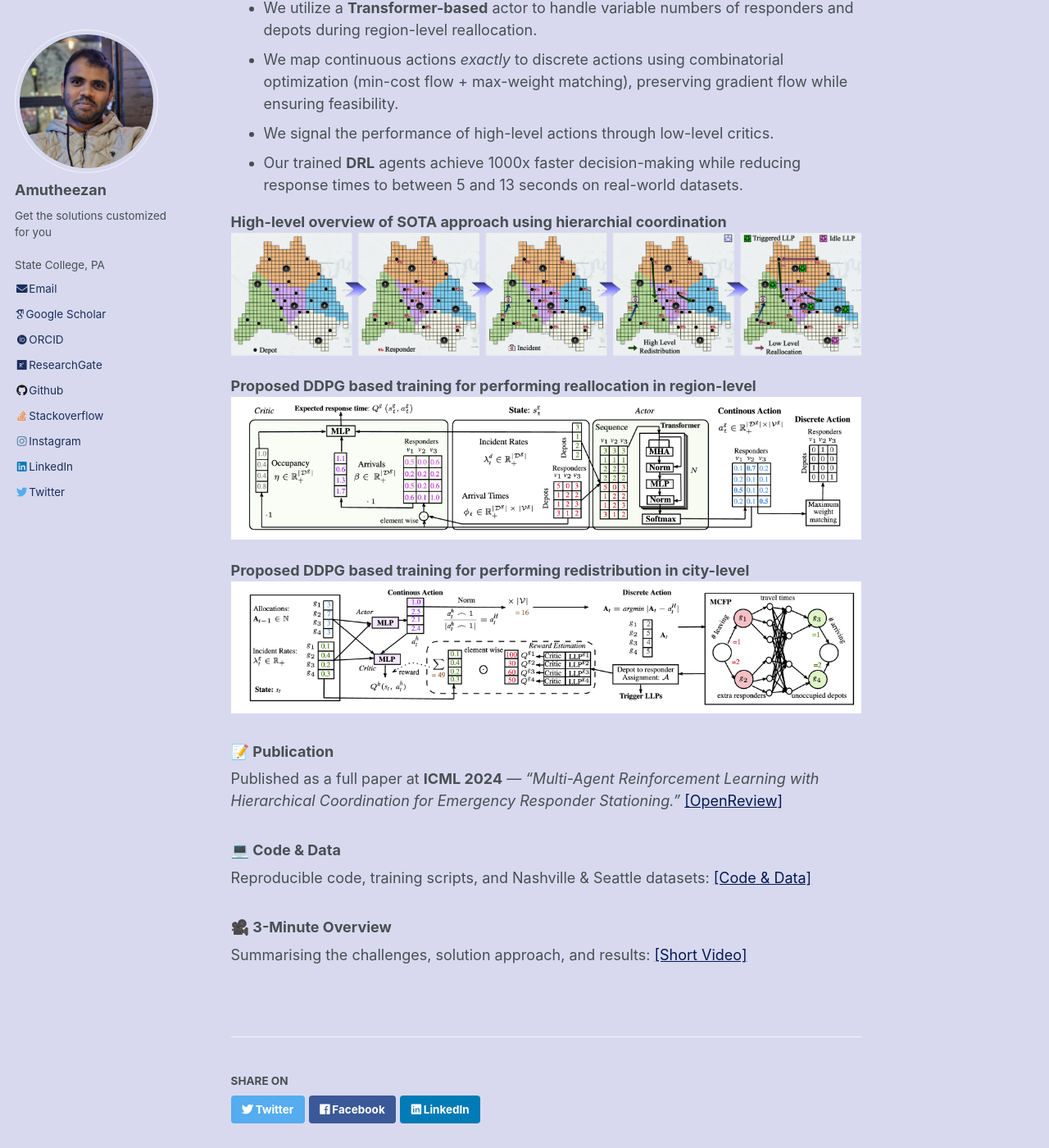
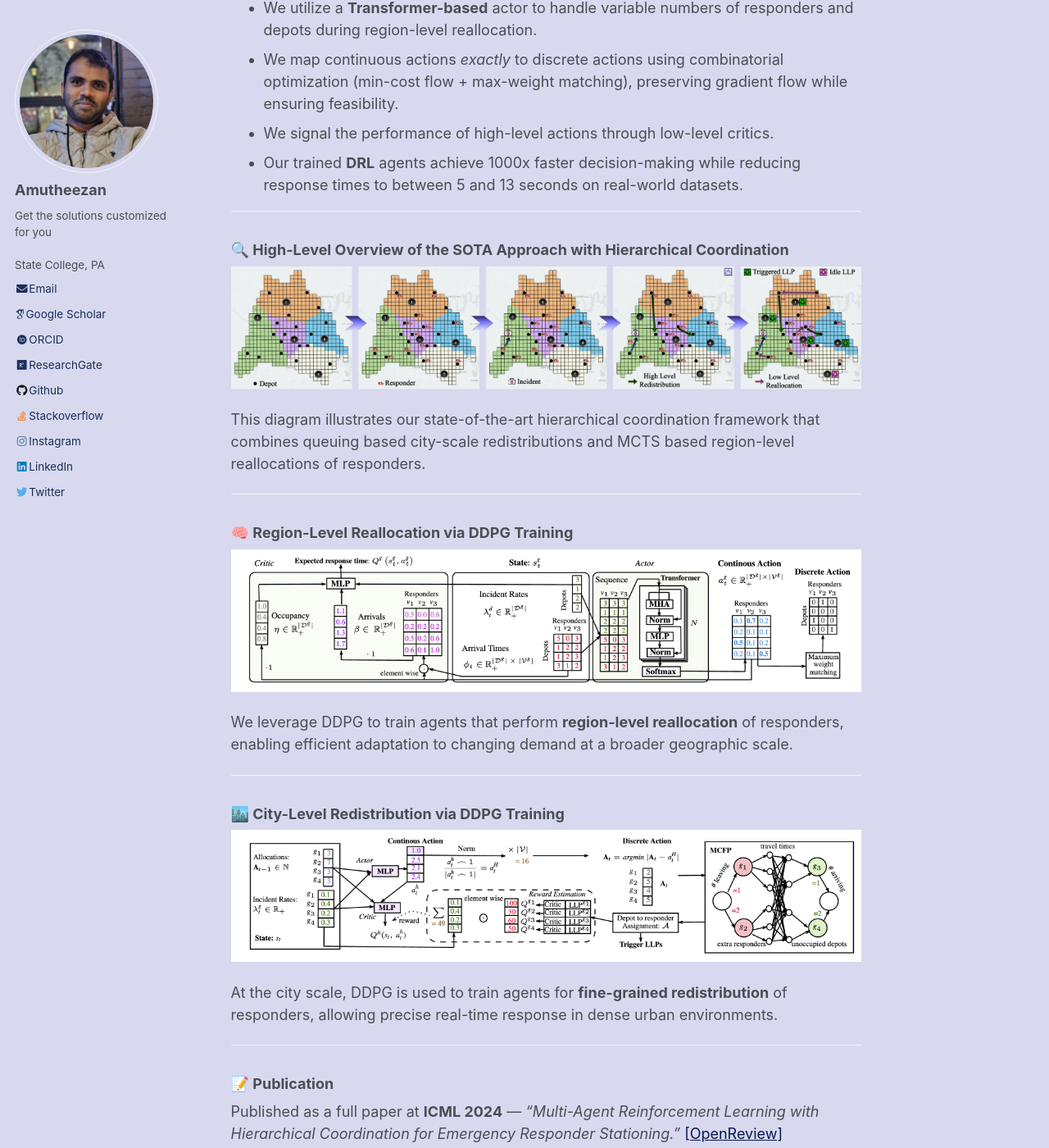
Before and after one commit to Amutheezan/amutheezan.github.io, a Jekyll site: the page built from _projects/2024-06-06-stationing.md, in a window 1280 px wide and 1400 px high, scrolled down 420 px. Shown: the whole window at 82% size. Built offline with Jekyll 4.4.1, drawn with Linux system fonts in a browser that asks for light colours; some web fonts are replaced.

Commit message:
Update 2024-06-06-stationing.md

```diff
--- a/_projects/2024-06-06-stationing.md
+++ b/_projects/2024-06-06-stationing.md
@@ -14,20 +14,38 @@ date: 2024-06-06
 - We signal the performance of high-level actions through low-level critics.
 - Our trained **DRL** agents achieve 1000x faster decision-making while reducing response times to between 5 and 13 seconds on real-world datasets.
 
-**High-level overview of SOTA approach using hierarchial coordination**
-![image](https://amutheezan.com/images/FullProcessImage.png)
+---
 
-**Proposed DDPG based training for performing reallocation in region-level**
-![image](https://amutheezan.com/images/LLPTraining.png)
+### 🔍 High-Level Overview of the SOTA Approach with Hierarchical Coordination
+![High-Level Process](https://amutheezan.com/images/FullProcessImage.png)
 
-**Proposed DDPG based training for performing redistribution in city-level**
-![image](https://amutheezan.com/images/HLPTraining.png)
+This diagram illustrates our state-of-the-art hierarchical coordination framework that combines queuing based city-scale redistributions and MCTS based region-level reallocations of responders.
+
+---
+
+### 🧠 Region-Level Reallocation via DDPG Training
+![Region-Level Training](https://amutheezan.com/images/LLPTraining.png)
+
+We leverage DDPG to train agents that perform **region-level reallocation** of responders, enabling efficient adaptation to changing demand at a broader geographic scale.
+
+---
+
+### 🏙️ City-Level Redistribution via DDPG Training
+![City-Level Training](https://amutheezan.com/images/HLPTraining.png)
+
+At the city scale, DDPG is used to train agents for **fine-grained redistribution** of responders, allowing precise real-time response in dense urban environments.
+
+---
 
 ### 📝 Publication
 Published as a full paper at **ICML 2024** — *“Multi-Agent Reinforcement Learning with Hierarchical Coordination for Emergency Responder Stationing.”* [[OpenReview]](https://openreview.net/forum?id=TTZXl9WYFF)
 
+---
+
 ### 💻 Code & Data
 Reproducible code, training scripts, and Nashville & Seattle datasets: [[Code & Data]](https://figshare.com/articles/dataset/Multi-Agent_Reinforcement_Learning_with_Hierarchical_Coordination_for_Emergency_Responder_Stationing_ICML-2024_Code_and_Data_/25872640)
 
+---
+
 ### 🎥 3-Minute Overview
 Summarising the challenges, solution approach, and results: [[Short Video]](https://youtu.be/qxdSdl9XviY)
```
